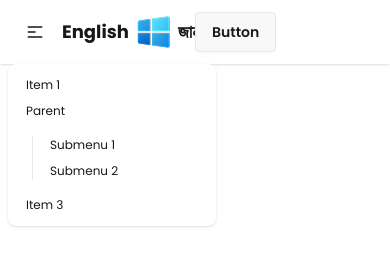
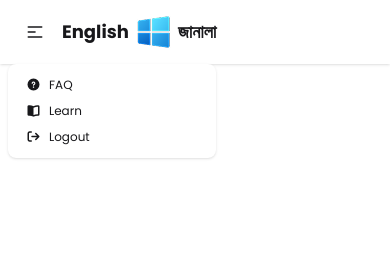
Before and after one commit to sucharita4867/English-Janala, a plain HTML site: page index.html in a window 390 px wide. Both pictures are taken after a click on the button 35 px from the left and 32 px from the top of the page. Drawn offline with nearby package versions, Linux system fonts and the light colour scheme.

Commit message:
navber section is done

```diff
--- a/index.html
+++ b/index.html
@@ -36,15 +36,16 @@
                                     </div>
                                     <ul tabindex="0"
                                           class="menu menu-sm dropdown-content bg-base-100 rounded-box z-1 mt-3 w-52 p-2 shadow">
-                                          <li><a>Item 1</a></li>
-                                          <li>
-                                                <a>Parent</a>
-                                                <ul class="p-2">
-                                                      <li><a>Submenu 1</a></li>
-                                                      <li><a>Submenu 2</a></li>
-                                                </ul>
+                                          <li class="">
+                                                <a class="" href=""><i class="fa-solid fa-circle-question"></i>FAQ</a>
                                           </li>
-                                          <li><a>Item 3</a></li>
+                                          <li class="">
+                                                <a class="" href=""><i class="fa-solid fa-book-open"></i>Learn</a>
+                                          </li>
+                                          <li class="">
+                                                <a class="" href=""><i
+                                                            class="fa-solid fa-arrow-right-from-bracket"></i>Logout</a>
+                                          </li>
                                     </ul>
                               </div>
                               <a class="flex items-center gap-1">
@@ -53,27 +54,25 @@
                                     <span class="text-lg font-bold">জানালা</span>
                               </a>
                         </div>
-                        <div class="navbar-end hidden lg:flex border border-black">
+                        <div class="navbar-end hidden lg:flex ">
                               <ul class="menu menu-horizontal px-1 space-x-4">
-                                    <li class="border border-red-500">
+                                    <li class="">
                                           <a class="btn btn-outline btn-primary" href=""><i
                                                       class="fa-solid fa-circle-question"></i>FAQ</a>
                                     </li>
-                                    <li class="border border-red-500">
+                                    <li class="">
                                           <a class="btn btn-outline btn-primary" href=""><i
                                                       class="fa-solid fa-book-open"></i>Learn</a>
                                     </li>
-                                    <li class="border border-red-500">
+                                    <li class="">
                                           <a class="btn btn-outline btn-primary" href=""><i
                                                       class="fa-solid fa-arrow-right-from-bracket"></i>Logout</a>
                                     </li>
                               </ul>
                         </div>
-                        <div class="">
-                              <a class="btn">Button</a>
-                        </div>
                   </div>
             </nav>
+
       </header>
       <main></main>
       <footer></footer>
```
